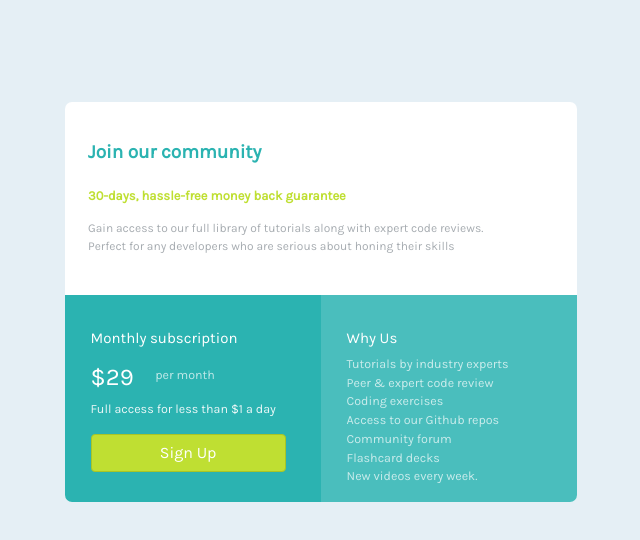
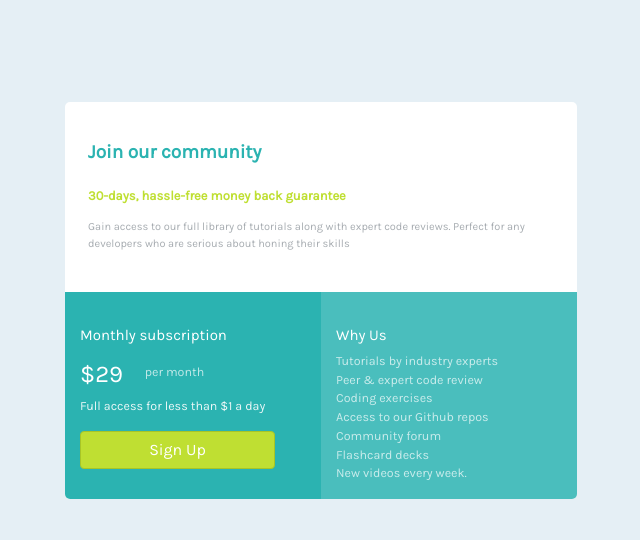
Before and after one commit to tux-0/Single-price-grid-component, a plain HTML site: page index.html in a window 1280 px wide. Shown: the whole page, without its empty margins (319-959 px from the left). Drawn offline with nearby package versions, Linux system fonts and the light colour scheme.

Commit message:
imporving

```diff
--- a/assets/main.css
+++ b/assets/main.css
@@ -1,9 +1,10 @@
 body { background-color: hsl(204, 43%, 93%) !important;font-family: 'Karla' !important; padding-top: 8% ; padding-bottom:5%;     }
-#main {min-width:  270px;width:40%; ;  background-color: white; border-radius:7px 7px 7px 7px !important; padding-top: 3%;
-  overflow:hidden; }
-#left{padding-top:5%; background-color:#2BB3B1; padding-left:5% ; color: white; padding-bottom:30px; }
+#main {min-width:  250px;width:40%; ;  background-color: white; border-radius:5px 5px 5px 5px !important;
+   padding-top: 3%; overflow:hidden;
+  }
+#left{padding-top:5%; background-color:#2BB3B1;  color: white; padding-bottom:30px; }
 
-#right{padding-top:5%; background-color: #4ABEBD; padding-left: 5%;color: white }
+#right{padding-top:5%; background-color: #4ABEBD; color: white }
 
 .btn-primary {background-color:#BFDF32 !important;border-color:rgb(168, 197, 37) !important;width: 195px !important; }
 .btn-primary:hover{background-color:rgb(184, 218, 33) !important;color: rgb(255, 255, 255) !important; border-color:rgb(184, 218, 33) !important  }
--- a/index.html
+++ b/index.html
@@ -21,8 +21,8 @@
     <div id="main" class="container ">
         <h5 class="ml-2 col-lg-" style="color: #2BB3B1; font-weight: 700;font-size: 19px">Join our community </h5>
         <h6 class="mt-4 ml-2" style="color: #BFDF32; font-weight: 600;font-size: 13px">30-days, hassle-free money back guarantee </h6>
-        <p class="mt-3  ml-2 text-muted" style=" opacity: 60%; padding-bottom: 5%;font-size:12px  ; ">Gain access to our
-            full library of tutorials along with expert code reviews.<br>
+        <p class="mt-3  ml-2 text-muted" style=" opacity: 60%; padding-bottom: 5%;font-size:11px  ; ">Gain access to our
+            full library of tutorials along with expert code reviews.
             Perfect for any developers who are serious about honing their skills </p>
         <div class="row">
             <div id="left" class="col-lg-6">
```
